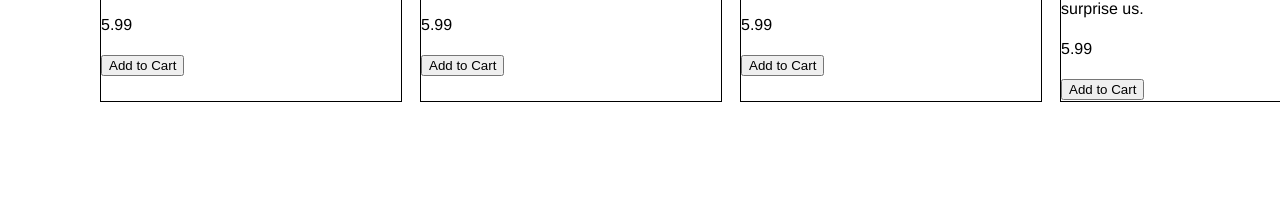
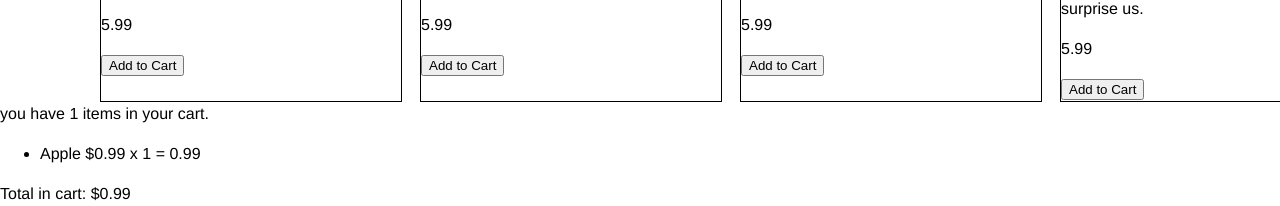
Before and after one commit to guiisgooey/mood-shop-tutorial, a plain HTML site: page index.html in a window 1280 px wide. Shown: the part 1565-1771 px from the top of the page. Before the commit the page ends 1667 px from the top, so only its background shows below. Drawn offline with Linux system fonts and the light colour scheme.

Commit message:
added connections from script to html

```diff
--- a/index.html
+++ b/index.html
@@ -23,6 +23,15 @@
      -->
     </main>
     <footer>
+        <div id='cart-qty'>
+            <!-- cart qty here -->
+        </div>
+        <ul id='item-list'>
+            <!-- cart items -->
+        </ul>
+        <div id='cart-total'>
+            <!-- cart total -->
+        </div>
     </footer>
     <script src='./resources/js/scripts.js' type="module"></script>
 </body>
--- a/resources/js/scripts.js
+++ b/resources/js/scripts.js
@@ -1,5 +1,11 @@
 import data from './data.js'
+
 const itemsContainer = document.getElementById('items')
+const itemList = document.getElementById('item-list')
+const cartQty = document.getElementById('cart-qty')
+const cartTotal = document.getElementById("cart-total");
+const cart = []
+
 // the length of our data determines how many times this loop goes around
 data.forEach(function (data, index) {
     // create a new div element and give it a class name
@@ -34,8 +40,6 @@ data.forEach(function (data, index) {
     itemsContainer.appendChild(newDiv)
 })
 
-const cart = []
-
 //Add Item
 function addItem(name, price) {
     for(let i = 0; i < cart.length; i++){
@@ -52,15 +56,20 @@ function addItem(name, price) {
 //Show items
 function showItems() {
     const qty = getQty()
-    console.log(`you have ${qty} items in your cart.`)
+    //console.log(`you have ${qty} items in your cart.`)
+    cartQty.innerHTML = `you have ${qty} items in your cart.`
 
+    let itemStr = ''
     for(let i = 0; i < cart.length; i += 1){
-        console.log(`-${cart[i].name} $${cart[i].price} x ${cart[i].qty}`)
+        //console.log(`-${cart[i].name} $${cart[i].price} x ${cart[i].qty}`)
+        const {name, price, qty} = cart[i]
+        itemStr += `<li> ${name} $${price} x ${qty} = ${qty * price} </li>`
     }
+    itemList.innerHTML = itemStr
 
     const total = getTotal();
-
-    console.log(`Total in cart: $${total}`)
+    //console.log(`Total in cart: $${total}`)
+    cartTotal.innerHTML = `Total in cart: $${total}`;
 }
 
 //Get Qty
```
